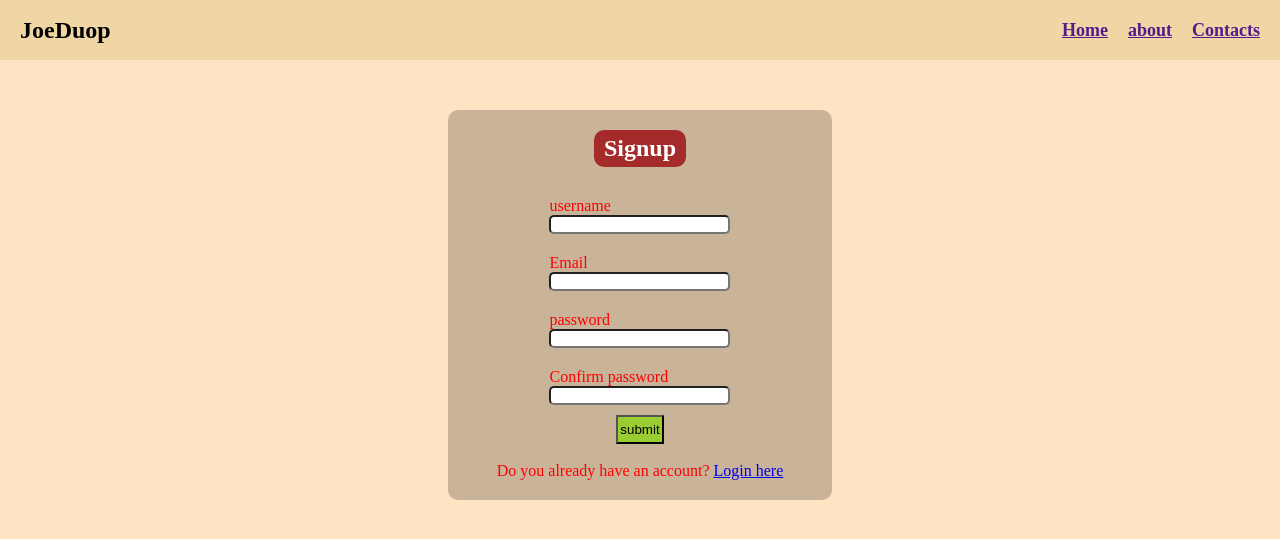
After one commit to watulojoe/alien_world, a Django app: page /signup in a window 1280 px wide. The commit adds this page. Shown: the top 539 px of the page. Run offline with Django 4.2, Linux system fonts and the light colour scheme.

Commit message:
tmplates1

```diff
--- /dev/null
+++ b/acc/templates/email_confirmation.html
@@ -0,0 +1,5 @@
+{% autoescape off %}
+Hello {{name}} welcome to django login
+Please confirm your email by clicking on the following link.
+confirmation link: http://{{domain}}{% url 'activate' uidb64=uid token=token %}
+{% endautoescape %}
--- /dev/null
+++ b/acc/templates/signup.html
@@ -0,0 +1,44 @@
+{% extends 'base.html' %}
+{% load static %}
+{% block title %}
+<title>Signup</title>
+{% endblock title %}
+
+
+{% block content %}
+
+<div class="my-form-container">
+    <div class="form-container">
+        <h2>Signup</h2>
+        {% if error %}
+            <div class="alert alert-danger" role="alert">
+                {{ error }}
+            </div>
+        {% endif %}
+        <form class="form" action="" method="post">
+            {% csrf_token %}
+            <div class="form-items">
+                <label for="">username</label>
+                <input type="text" name="username" id="">
+            </div>
+            <div class="form-items">
+                <label for="">Email</label>
+                <input type="email" name="email" id="">
+            </div>
+            <div class="form-items">
+                <label for="">password</label>
+                <input type="password1" name="password1" id="">
+            </div>
+            <div class="form-items">
+                <label for="">Confirm password</label>
+                <input type="password2" name="password2" id="">
+            </div>
+            <button type="submit">submit</button>
+            <br>
+            <div class="text-center">
+                Do you already have an account? <a href="{% url 'login' %}">Login here</a>
+            </div>
+        </form>
+    </div>
+ </div>
+{% endblock content %}
--- a/acc/urls.py
+++ b/acc/urls.py
@@ -3,4 +3,9 @@ from . import views
 
 urlpatterns = [
     path('', views.home_view, name="home"),
+    path("signup", views.signup_user, name="signup"),
+    path("login", views.login_user, name="login"),
+    path("logout", views.logout_user, name="logout"),
+
+
 ]
--- a/acc/views.py
+++ b/acc/views.py
@@ -1,5 +1,95 @@
-from django.shortcuts import render
+from django.db import IntegrityError
+from django.shortcuts import redirect, render
+
+from django.contrib.auth.models import User
+from django.contrib.auth import authenticate, login, logout
+
+from loginApp import settings
+from django.core.mail import send_mail, EmailMessage
+from django.contrib.sites.shortcuts import get_current_site
+from django.utils.http import urlsafe_base64_encode, urlsafe_base64_decode
+from django.utils.encoding import force_bytes, force_str
+from .tokens import generate_token
+from django.template.loader import render_to_string
+
 
 # Create your views here.
 def home_view(request):
     return render(request, "home.html")
+
+def signup_user(request):
+    """
+    form will have username email and password1 and password2
+    after submitting an email will be sent to validate the email
+    once you activate your account, you'll be logged out and required to login again
+    errors that may occur
+    -existing username(unique)
+    -existing email(unique)
+    -weak password
+    -email to validate has not been sent successfully
+    """
+    if request.method == "POST":
+        username = request.POST.get("username")
+        email = request.POST["email"]
+        password1 = request.POST["password1"]
+        password2 = request.POST["password2"]
+
+        # errors during signup
+        if User.objects.filter(email=email):
+            return render(request, "signup.html", {"error": "The email is already in use"})
+        if len(username)<2 or len(username)>10:
+            return render(request, "signup.html", {"error": "your username should be 2-10 characters"})
+        # todo: username should not be numbers only
+        # todo: check if the password entered is strong
+
+        if password1 == password2:
+            try:
+                new_user = User.objects.create_user(username=username, email=email, password=password1)
+                new_user.save()
+
+                # confirm email
+                # todo: write a funtion to seperate this
+                # todo: (waiting_confirmation.html) redirect to confirmemail.html (tells the user to chek their email to activate their acc)
+
+            except IntegrityError:
+                return render(request, "signup.html", {"error": 'That username has already been taken. Please choose a new username'})
+        else:
+            return render(request, "signup.html", {"error": "Passwords did not match"})
+    else:
+        return render(request, "signup.html")
+
+
+#activate function
+
+# done
+def login_user(request):
+    """
+    using the inbuilt login and authenticate function:
+    user will login with his username and password
+    after that, directed to home or the page he wanted to access
+    errors that may occur
+    -wrong email or password
+    """
+    if request.method == "POST":
+        username = request.POST.get("username")
+        password = request.POST.get("password1")
+        user = authenticate(request=request, username=username, password=password)
+        if user is not None:
+            login(request, user)
+            return redirect("home")
+        else:
+            return render(request, "login.html", {'error': 'username and password did not match'})
+    else:
+        return render(request, "login.html")
+
+
+# done
+def logout_user(request):
+    """
+    using the inbuilt logout funtion
+    some browsers open all links found in a website
+    logout request method is set to post to avoid being logged out automatically
+    """
+    if request.method == 'POST':
+        logout(request)
+        return redirect('home')
--- a/requirements.txt
+++ b/requirements.txt
@@ -2,5 +2,6 @@ asgiref==3.7.2
 Django==4.2.4
 djangorestframework==3.14.0
 pytz==2023.3
+six==1.16.0
 sqlparse==0.4.4
 typing_extensions==4.7.1
--- a/static/css/base.css
+++ b/static/css/base.css
@@ -8,76 +8,6 @@
     background-color: rgb(240, 214, 165);
 }
 
-.header {
-    font-size: 2rem;
-    font-weight: bold;
-    line-height: 1.2;
-}
-
-.navbar .nav-container {
-    height: 60px;
-    display: flex;
-    justify-content: space-between;
-    align-items: center;
-
-}
-
-.logo {
-    font-size:x-large;
-    font-weight: bolder;
-    margin-left: 20px;
-}
-
-.navbar .nav-container ul {
-    list-style-type: none;
-    display: flex;
-}
-
-li {
-    margin-right: 20px;
-    font-size: large;
-    font-weight: bold;
-}
-
-.cont {
-    padding: 50px;
-    margin: 50px;
-}
-
-.header img {
-    max-width: 50%;
-}
-
-.header .my-container {
-    display: flex;
-    align-items: center;
-    justify-content: space-between;
-    background-color: rgb(252, 240, 223);
-}
-
-.header .cont {
-    display: flex;
-    flex-direction: column;
-    justify-content: center;
-    align-items: center;
-}
-
-
-
-.header .cont .btn {
-    background-color: rgb(5, 4, 76);
-    width: 100px;
-    height: 40px;
-    border-radius: 10px;
-    margin: 10px;
-    padding: 10px;
-}
-
-.header .cont a {
-    font-size: 20px;
-    font-weight: bold;
-    color: white;
-}
 
 
 
--- /dev/null
+++ b/static/css/form.css
@@ -0,0 +1,65 @@
+*{
+    margin: 0;
+    padding: 0;
+    box-sizing: border-box;
+}
+
+body {
+    background-color: bisque;
+}
+
+
+.my-form-container {
+    margin-top: 30px;
+    color: red;
+    display: flex;
+    justify-content:center;
+    align-items: center;
+
+}
+
+.form-container {
+    background-color: rgb(201, 179, 153);
+    padding: 20px;
+    margin: 20px;
+    width: 30vw;
+    height: auto;
+    display: flex;
+    flex-direction: column;
+    align-items: center;
+    border-radius: 10px
+}
+
+.form-container h2 {
+    margin-bottom: 20px;
+    padding: 5px 10px;
+    background-color: brown;
+    color: white;
+    border-radius: 10px;
+}
+
+.form {
+    display: flex;
+    flex-direction: column;
+    align-items: center;
+}
+
+.form .form-items {
+    display: flex;
+    flex-direction: column;
+    justify-content: space-around;
+    padding: 10px 5px;
+}
+
+.form input {
+    border-radius: 5px;
+}
+
+.form button {
+    padding: 5px 2px;
+    background-color: yellowgreen;
+}
+
+.form button:hover {
+    background-color: green;
+}
--- /dev/null
+++ b/static/css/home.css
@@ -0,0 +1,70 @@
+.header {
+    font-size: 2rem;
+    font-weight: bold;
+    line-height: 1.2;
+}
+
+.navbar .nav-container {
+    height: 60px;
+    display: flex;
+    justify-content: space-between;
+    align-items: center;
+
+}
+
+.logo {
+    font-size:x-large;
+    font-weight: bolder;
+    margin-left: 20px;
+}
+
+.navbar .nav-container ul {
+    list-style-type: none;
+    display: flex;
+}
+
+li {
+    margin-right: 20px;
+    font-size: large;
+    font-weight: bold;
+}
+
+.cont {
+    padding: 50px;
+    margin: 50px;
+}
+
+.header img {
+    max-width: 50%;
+}
+
+.header .my-container {
+    display: flex;
+    align-items: center;
+    justify-content: space-between;
+    background-color: rgb(252, 240, 223);
+}
+
+.header .cont {
+    display: flex;
+    flex-direction: column;
+    justify-content: center;
+    align-items: center;
+}
+
+
+
+.header .cont .btn {
+    background-color: rgb(5, 4, 76);
+    width: 100px;
+    height: 40px;
+    border-radius: 10px;
+    margin: 10px;
+    padding: 10px;
+}
+
+.header .cont a {
+    font-size: 20px;
+    font-weight: bold;
+    color: white;
+}
--- a/templates/base.html
+++ b/templates/base.html
@@ -5,6 +5,9 @@
     <meta charset="UTF-8">
     <meta name="viewport" content="width=device-width, initial-scale=1.0">
     <link rel="stylesheet" href="{% static 'css/base.css' %}">
+    <link rel="stylesheet" href="{% static 'css/home.css' %}">
+    <link rel="stylesheet" href="{% static 'css/form.css' %}">
+
     {% block title %}
     {% endblock title %}
 
@@ -26,24 +29,6 @@
           </ul>
         </div>
       </nav>
-
-    <header class="header">
-        <div class="my-container">
-            <div class="cont">
-                <h1>hello</h1>
-                <p>Lorem ipsum dolor sit amet consectetur adipisicing elit. Fugit, nihil.</p>
-                <div class="btns">
-                    <button class="btn">
-                        <a href="">signup</a>
-                    </button>
-                    <button class="btn">
-                        <a href="">login</a>
-                    </button>
-                </div>
-            </div>
-            <img src="{% static 'img/woman.jpg' %}" alt="">
-        </div>
-    </header>
     {% block content %}
     {% endblock content %}
 </body>
```
Also changed, not shown: acc/templates/home.html (+25 -2 lines), acc/templates/login.html (added, +31 -0 lines), acc/tokens.py (added, +12 -0 lines), loginApp/settings.py (+7 -0 lines).
